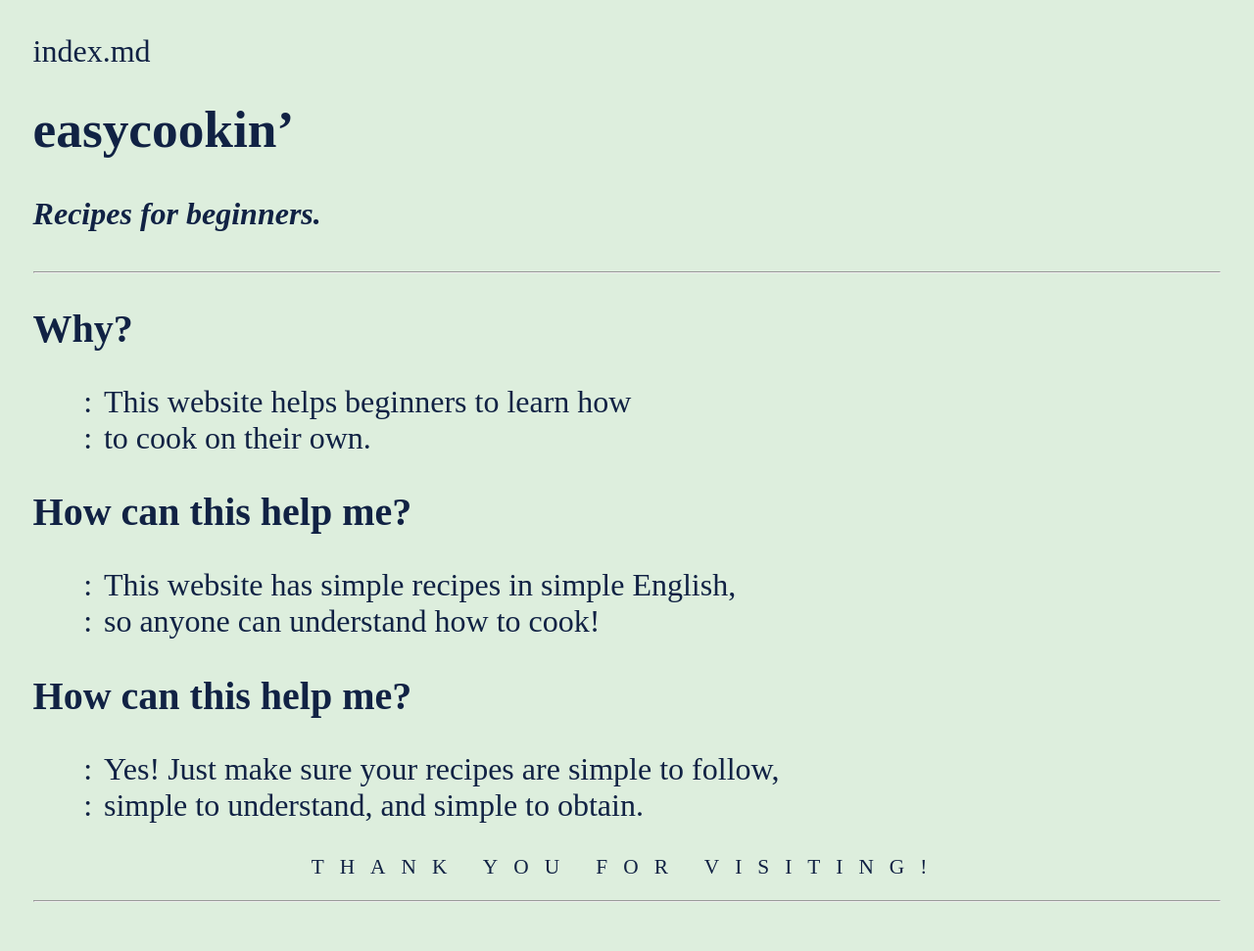
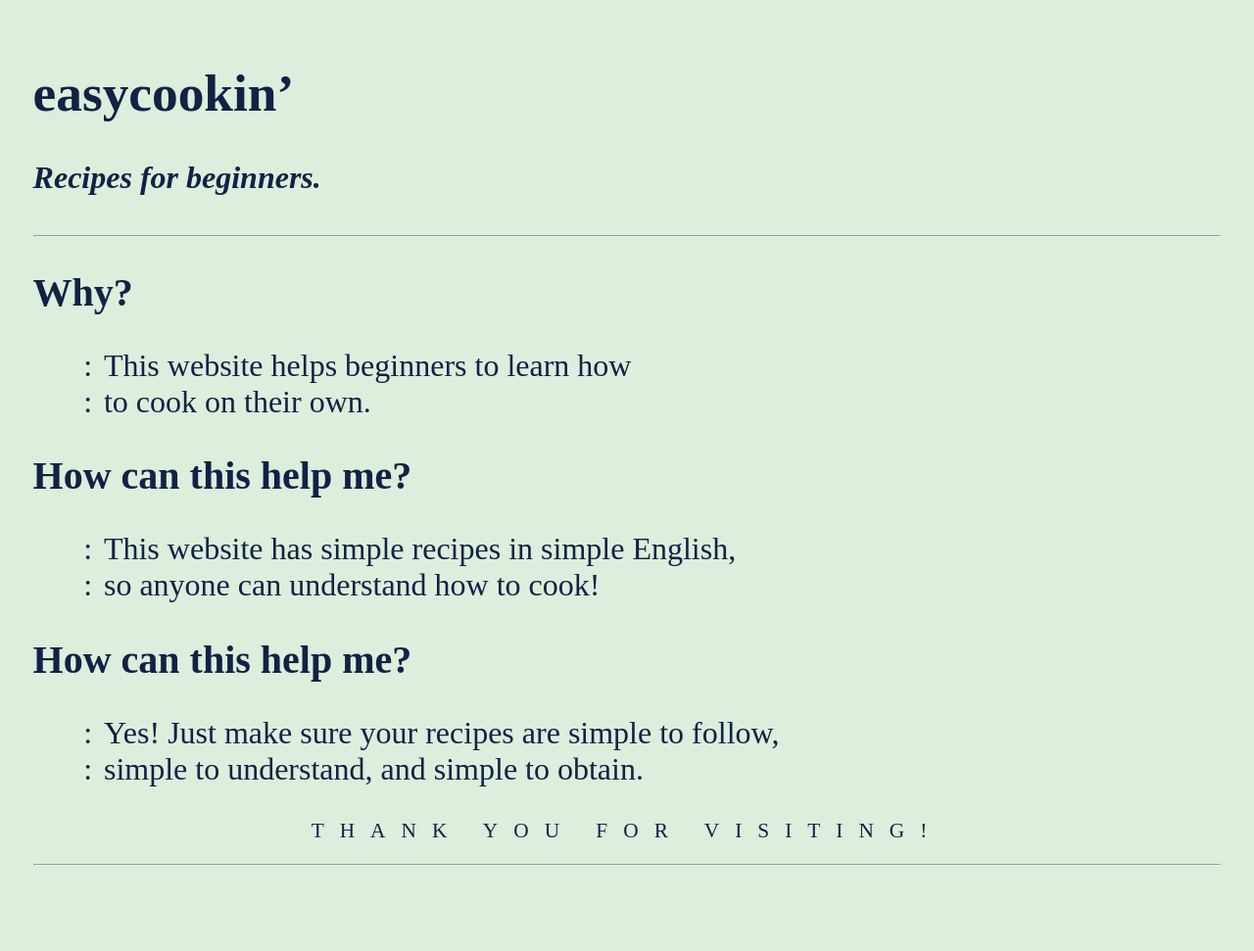
Before and after one commit to cca21/cca21.github.com, a Jekyll site: the page built from index.md, in a window 1280 px wide. Shown: the whole page at 98% size. Built offline with Jekyll 4.4.1, drawn with Linux system fonts in a browser that asks for light colours; our own code applies the rules of GitHub Pages for plain Markdown files; after the commit the page ends 934 px from its top, so only the background shows below that.

Commit message:
Update default.html

```diff
--- a/_layouts/default.html
+++ b/_layouts/default.html
@@ -5,7 +5,6 @@
     <link rel="stylesheet" href="/media/style.css" />
   </head>
   <body>
-    {{ page.name }}
     {{ content }}
   </body>
 </html>
```
